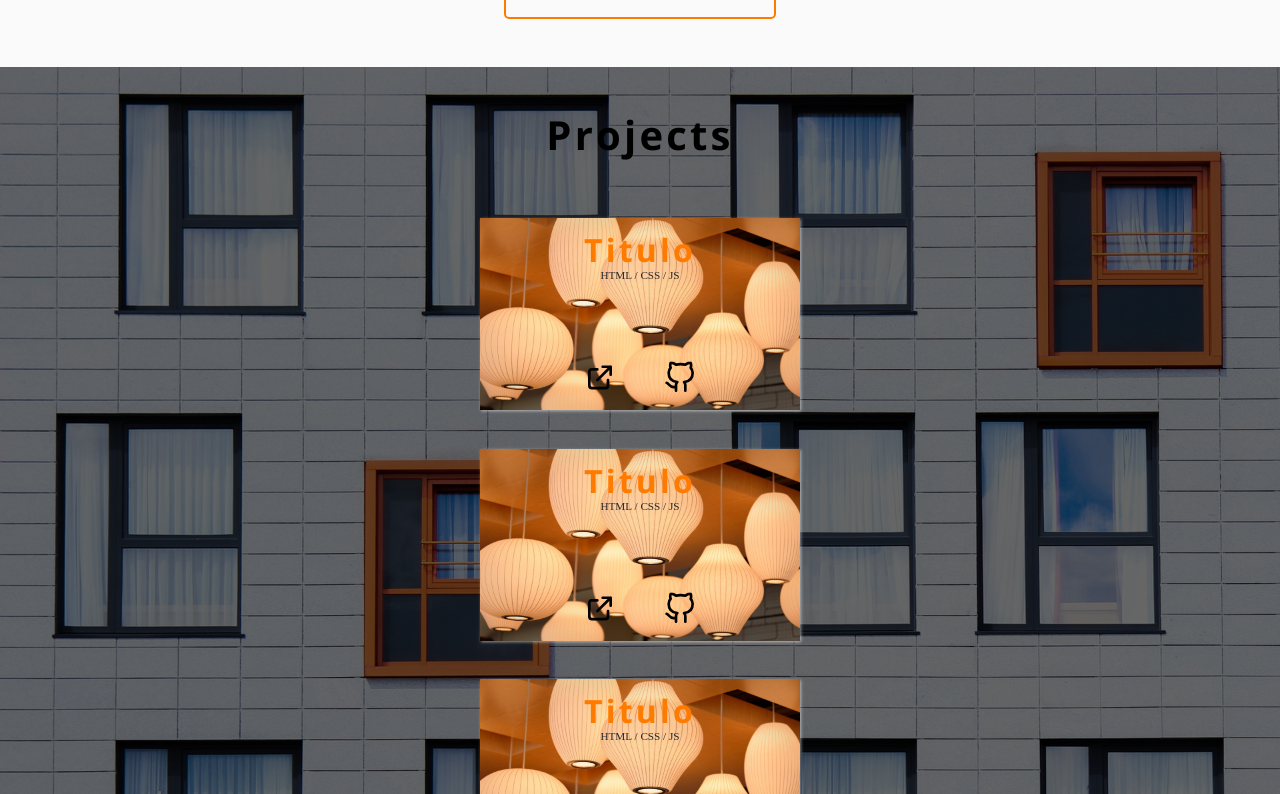
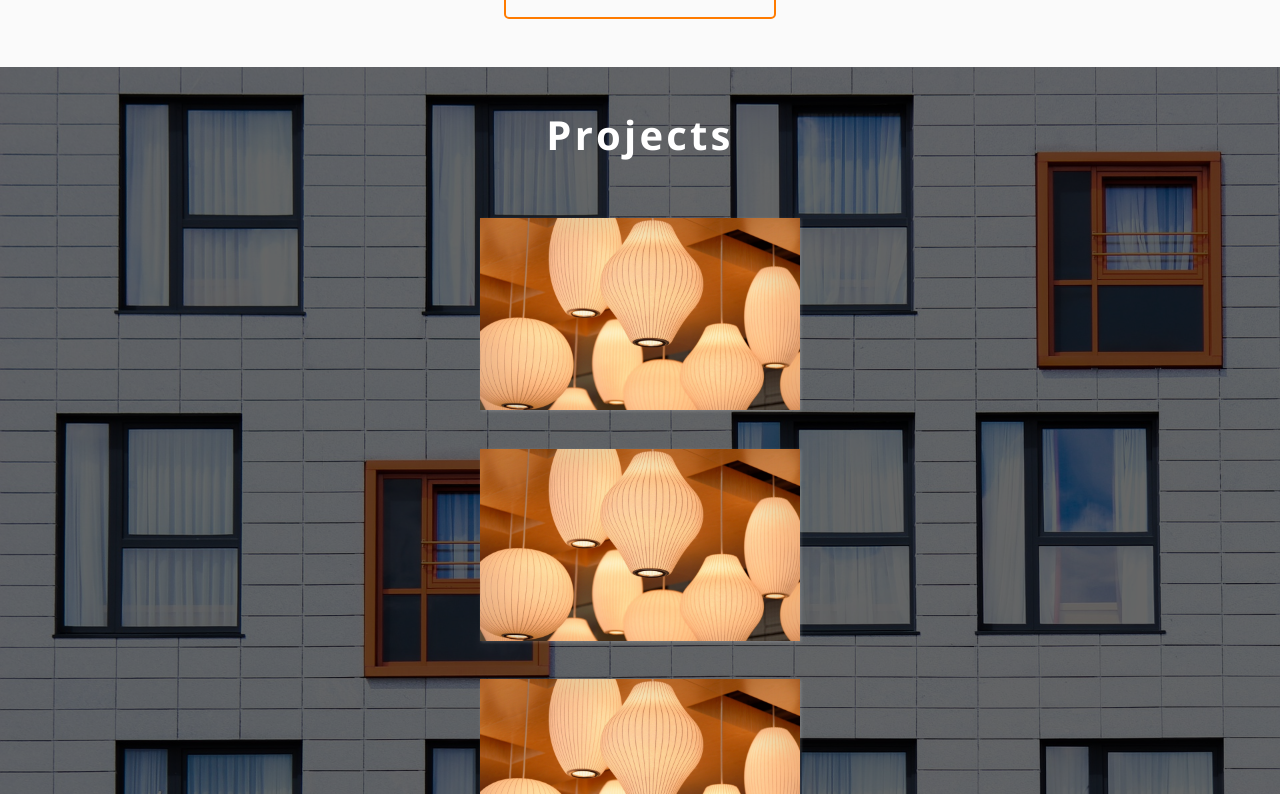
Before and after one commit to PadillaTom/Personal-Portfolio-React, a React (Create React App) app: page / in a window 1280 px wide. Shown: the part 1066-1860 px from the top of the page. Built offline with nearby package versions, Linux system fonts and the light colour scheme.

Commit message:
Nav, Bigger Screen, Links

```diff
--- a/src/App.css
+++ b/src/App.css
@@ -362,6 +362,9 @@ Projects
   margin: 0 auto;
   padding-bottom: 3rem;
 }
+.projects-title {
+  color: white;
+}
 .single-projects-container {
   display: flex;
   flex-direction: column;
@@ -374,17 +377,24 @@ Projects
   text-align: center;
   position: relative;
   margin: 1.2rem auto;
-  box-shadow: 1px 1px 3px rgba(255, 255, 255, 0.542);
+  box-shadow: 1px 1px 3px rgba(255, 255, 255, 0.207);
+  background: var(--MainGray);
+  overflow: hidden;
 }
+
 .single-project-container img {
   width: 100%;
-  height: 100%;
+  min-height: 100%;
+  transition: var(--transition);
+  display: block;
 }
 .project-info-container {
   position: absolute;
   top: 50%;
   left: 50%;
   transform: translate(-50%, -50%);
+  transition: var(--transition);
+  opacity: 0;
 }
 .project-text-container {
   margin-bottom: 5rem;
@@ -395,20 +405,31 @@ Projects
   font-size: 2rem;
 }
 .project-text-container p {
-  color: var(--MainGray);
+  color: white;
   font-size: 0.7rem;
+  letter-spacing: 2px;
 }
 .project-icons-container {
   display: flex;
   justify-content: space-between;
   align-items: center;
   font-size: 2rem;
+  transition: var(--transition);
 }
-.project-icons-container > a * {
+.project-icons-container > * {
   color: white;
+  cursor: pointer;
 }
-.project-icons-container > a *:hover {
+.project-icons-container > *:hover {
   color: var(--MainColor);
+}
+.single-project-container:hover img {
+  opacity: 0.5;
+  transform: scale(1.2);
+}
+.single-project-container:hover .project-info-container,
+.single-project-container:hover .project-icons-container {
+  opacity: 1;
 }
 
 /*
--- a/src/components/ProjectsSection.js
+++ b/src/components/ProjectsSection.js
@@ -11,7 +11,7 @@ const ProjectsSection = () => {
       <section className='projects-section'>
         <div className='projects-container'>
           <div className='contact-title-container'>
-            <h2 className='contact-title'>Projects</h2>
+            <h2 className='projects-title'>Projects</h2>
           </div>
           <div className='single-projects-container'>
             {/* Single Project */}
```
